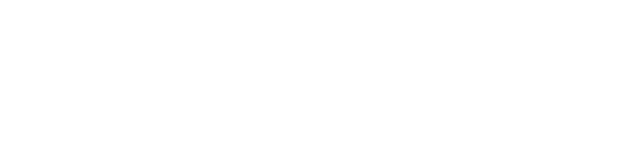
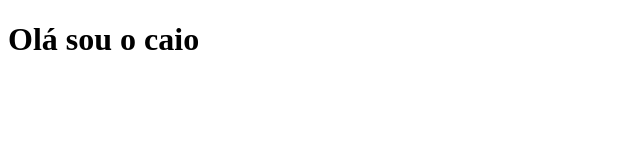
Before and after one commit to caiocoelho1/caiocoelho1.github.io, a plain HTML site: page index.html in a window 1280 px wide. Shown: the whole page, without its empty margins (0-640 px from the left). Drawn offline with Linux system fonts and the light colour scheme.

Commit message:
Update index.html

```diff
--- a/index.html
+++ b/index.html
@@ -6,6 +6,6 @@
 	<title>teste</title>
 </head>
 <body>
-
+	<h1> Olá sou o caio </h1>
 </body>
 </html>
```
